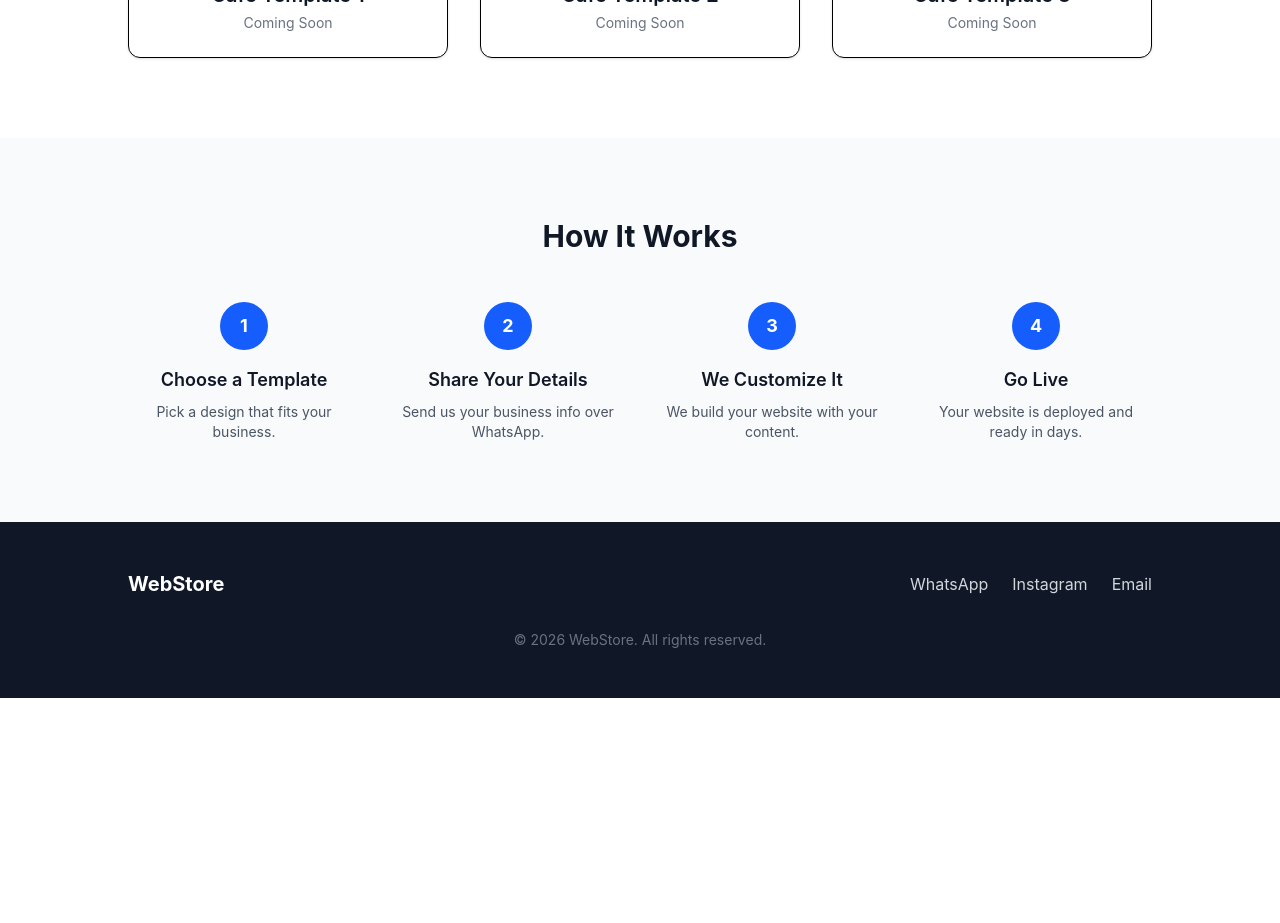
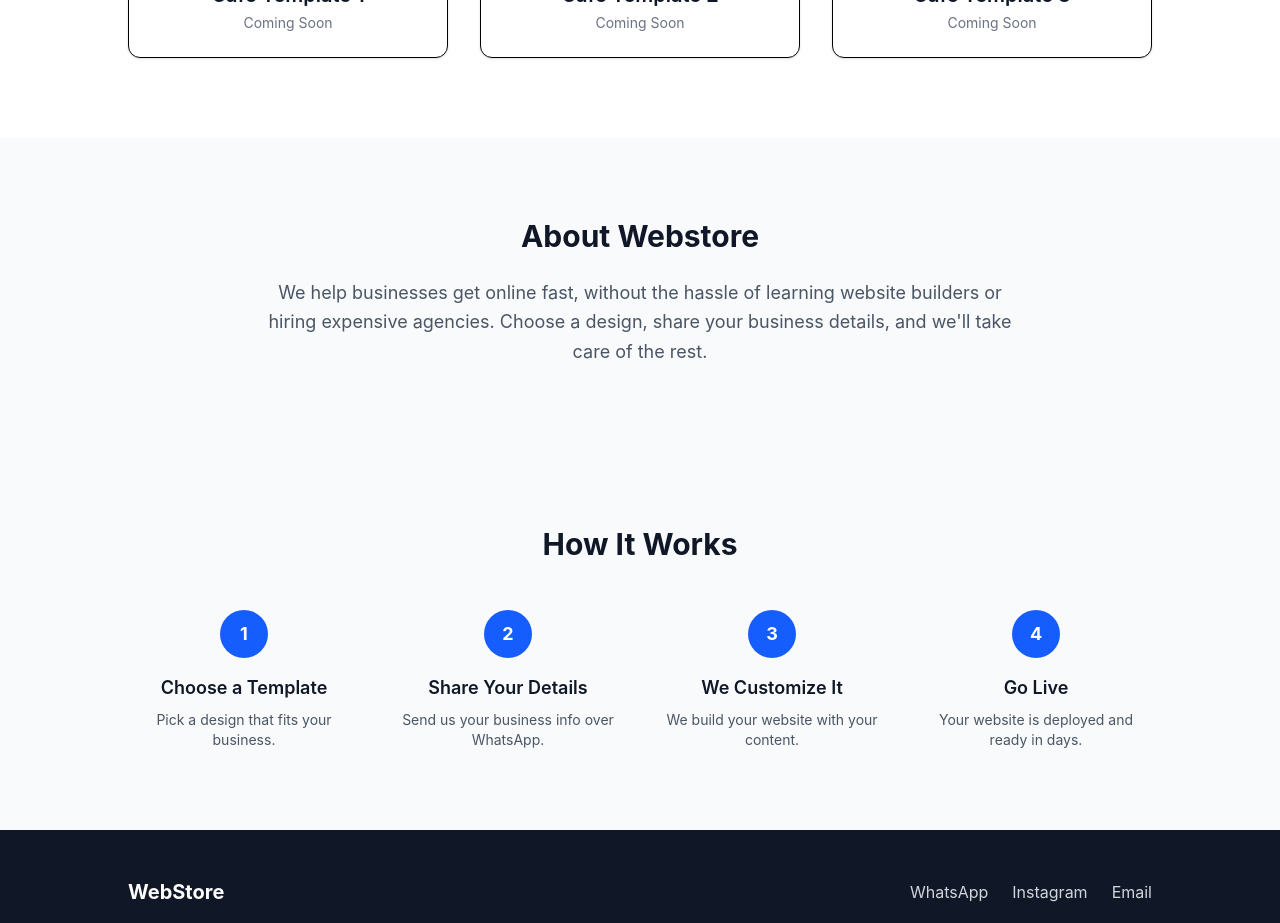
Before and after one commit to adee-kaushik/webiify, a React (Vite) app in the folder webiify/: page / in a window 1280 px wide. Shown: the part 860-1783 px from the top of the page. Before the commit the page ends 1558 px from the top, so only its background shows below. Built offline with nearby package versions, Linux system fonts and the light colour scheme.

Commit message:
Updated Links

```diff
--- a/webiify/src/App.jsx
+++ b/webiify/src/App.jsx
@@ -4,12 +4,14 @@ import Hero from './Components/Hero';
 import Templates from './Components/Templates';
 import HowItWorks from './Components/HowItWorks';
 import Footer from './Components/Footer';
+import About from './Components/About';
 function App() {
   return (
     <div>
       <Navbar />
       <Hero />
       <Templates />
+      <About />
       <HowItWorks />
       <Footer/>
     </div>
--- /dev/null
+++ b/webiify/src/Components/About.jsx
@@ -0,0 +1,17 @@
+function About() {
+  return (
+    <section id="about" className="px-6 py-20 bg-gray-50">
+      <div className="max-w-3xl mx-auto text-center">
+        <h2 className="text-3xl font-bold text-gray-900 mb-6">
+          About Webstore
+        </h2>
+        <p className="text-lg text-gray-600 leading-relaxed">
+          We help businesses get online fast, without the hassle of learning website builders or hiring expensive agencies.
+          Choose a design, share your business details, and we'll take care of the rest.
+        </p>
+      </div>
+    </section>
+  );
+}
+
+export default About;
--- a/webiify/src/Components/Navbar.jsx
+++ b/webiify/src/Components/Navbar.jsx
@@ -5,11 +5,11 @@ function Navbar() {
     <nav className="flex items-center justify-between px-6 py-4 bg-white shadow-md">
       <div className="text-2xl font-bold text-gray-900">WebStore</div>
       <ul className="flex gap-6 text-gray-700 font-medium">
-        <li className="cursor-pointer hover:text-blue-600">Home</li>
-        <li className="cursor-pointer hover:text-blue-600">Templates</li>
-        <li className="cursor-pointer hover:text-blue-600">About</li>
-        <li className="cursor-pointer hover:text-blue-600">Contact</li>
-      </ul>
+  <li><a href="#" className="cursor-pointer hover:text-blue-600">Home</a></li>
+  <li><a href="#templates" className="cursor-pointer hover:text-blue-600">Templates</a></li>
+  <li><a href="#about" className="cursor-pointer hover:text-blue-600">About</a></li>
+  <li><a href="#footer" className="cursor-pointer hover:text-blue-600">Contact</a></li>
+</ul>
     </nav>
   );
 }
```
